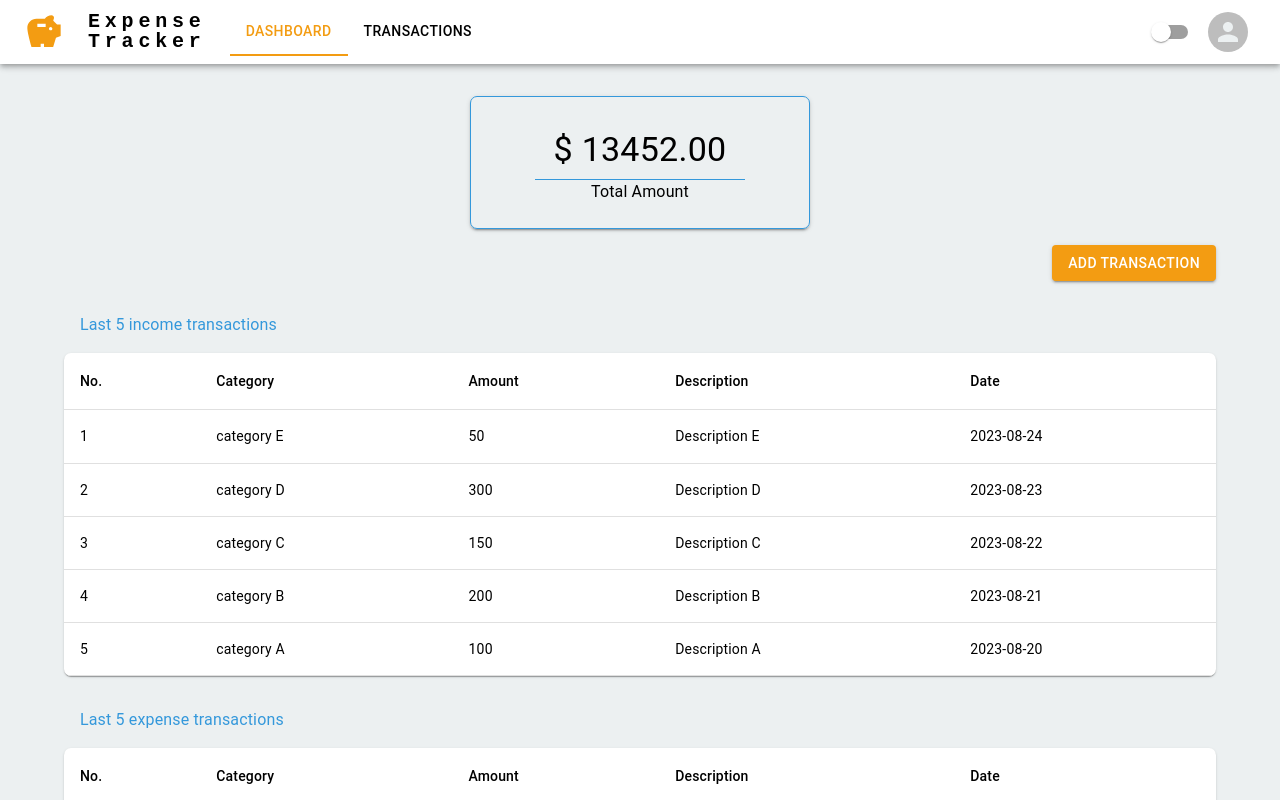
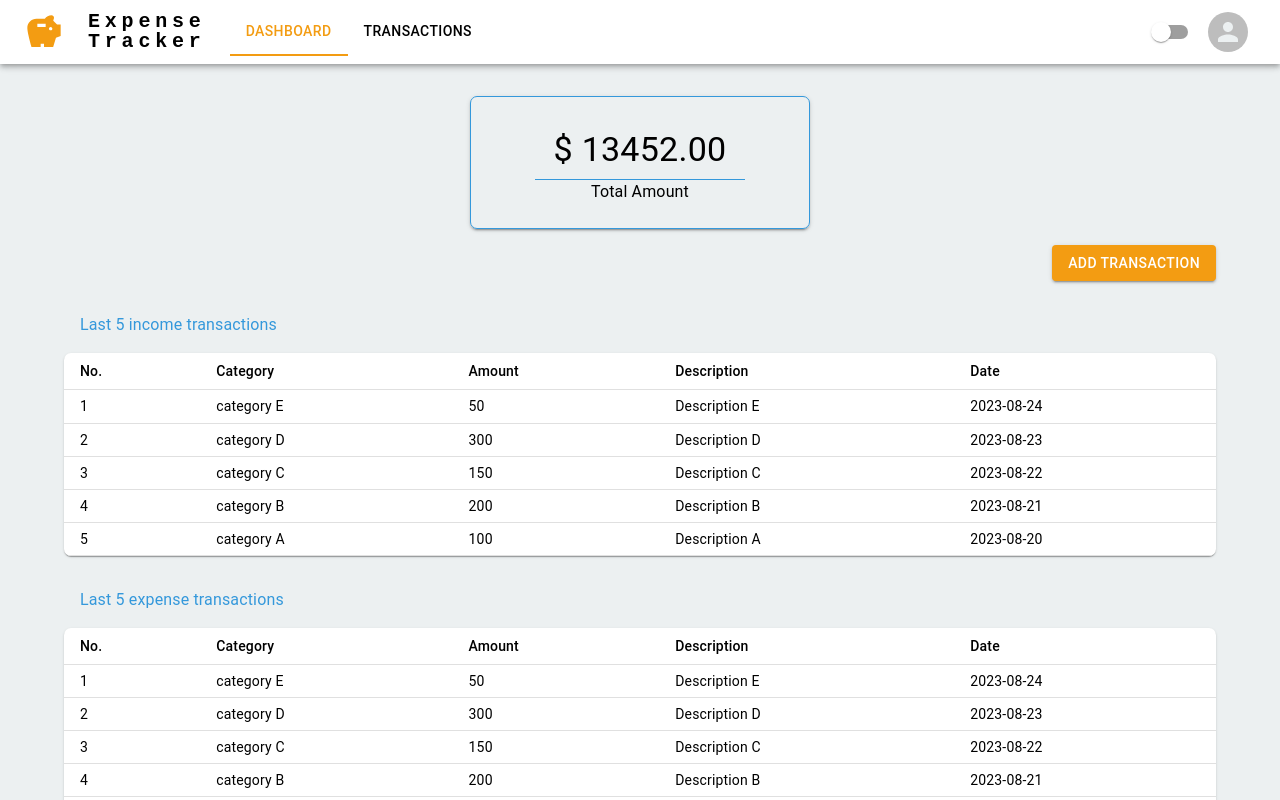
Before and after one commit to AndjelaBoltaKovacic/ExpenseTracker, a React (Create React App) app in the folder Expense Tracker - FE/: page /dashboard in a window 1280 px wide. Shown: the top 800 px of the page. Built offline with nearby package versions, Linux system fonts and the light colour scheme; sample sign-in values are in the browser's storage.

Commit message:
improved loader

```diff
--- a/Expense Tracker - FE/src/common/loader.tsx
+++ b/Expense Tracker - FE/src/common/loader.tsx
@@ -2,10 +2,10 @@ import { ReactNode } from 'react';
 import CircularProgress from '@mui/material/CircularProgress';
 import Box from '@mui/material/Box';
 
-function Loader({ isLoading, children }: { isLoading: boolean; children: ReactNode }) {
+function Loader({ isLoading, size = '12vw', children }: { isLoading: boolean; size?: string; children: ReactNode }) {
   return isLoading ? (
-    <Box sx={{ height: '100vh', display: 'flex', justifyContent: 'center', marginTop: { xs: '40px', md: '200px' } }}>
-      <CircularProgress size="20vw" />
+    <Box sx={{ height: '100%', display: 'flex', justifyContent: 'center', marginY: { xs: '40px', md: '200px' } }}>
+      <CircularProgress size={size} />
     </Box>
   ) : (
     <>{children}</>
--- a/Expense Tracker - FE/src/common/modal/custom-modal.tsx
+++ b/Expense Tracker - FE/src/common/modal/custom-modal.tsx
@@ -31,6 +31,8 @@ const CustomModal = ({
             padding: '20px',
             outline: 'none',
             boxShadow: '0px 0px 10px rgba(0, 0, 0, 0.2)',
+            width: { xs: '95%', sm: '80%', md: '50%' },
+            maxWidth: '552px',
           }}
         >
           <Box textAlign="end" sx={{ cursor: 'pointer' }}>
--- /dev/null
+++ b/Expense Tracker - FE/src/common/table/SmallTableCell.tsx
@@ -0,0 +1,8 @@
+import { ReactNode } from 'react';
+import TableCell from '@mui/material/TableCell';
+
+function SmallTableCell({ children }: { children?: ReactNode }) {
+  return <TableCell size="small">{children}</TableCell>;
+}
+
+export default SmallTableCell;
--- a/Expense Tracker - FE/src/common/table/table.tsx
+++ b/Expense Tracker - FE/src/common/table/table.tsx
@@ -1,17 +1,10 @@
 import { useState } from 'react';
-import Table from '@mui/material/Table';
-import TableBody from '@mui/material/TableBody';
-import TableCell from '@mui/material/TableCell';
-import TableContainer from '@mui/material/TableContainer';
-import TableHead from '@mui/material/TableHead';
-import TableRow from '@mui/material/TableRow';
-import Button from '@mui/material/Button';
-import Paper from '@mui/material/Paper';
+import { Table, TableBody, TableContainer, TableHead, TableRow, Button, Paper } from '@mui/material';
 import { Expense } from '../../models/expenses';
-import { VoidFn } from '../../models/common';
+import { DataEntry, VoidFn } from '../../models/common';
 import SortLabel from './sort-label';
-
-type DataEntry = Array<Expense>[number];
+import SmallTableCell from './SmallTableCell';
+import { TABLE_HEADERS } from '../../values/constants/table';
 
 const DataTable = ({
   disableSort,
@@ -50,51 +43,23 @@ const DataTable = ({
         <Table aria-label="Sortable table">
           <TableHead>
             <TableRow>
-              <TableCell>No.</TableCell>
-              <TableCell>
+              <SmallTableCell>No.</SmallTableCell>
+              {TABLE_HEADERS.map(({ title, property }) => (
+                <SmallTableCell>
                   <SortLabel
                     disabled={disableSort}
-                  propertyName="category"
-                  title="Category"
+                    propertyName={property}
+                    title={title}
                     handleSort={handleSort}
                     order={order}
                     orderBy={orderBy}
                   />
-              </TableCell>
-              <TableCell>
-                <SortLabel
-                  disabled={disableSort}
-                  propertyName="amount"
-                  title="Amount"
-                  handleSort={handleSort}
-                  order={order}
-                  orderBy={orderBy}
-                />
-              </TableCell>
-              <TableCell>
-                <SortLabel
-                  disabled={disableSort}
-                  propertyName="description"
-                  title="Description"
-                  handleSort={handleSort}
-                  order={order}
-                  orderBy={orderBy}
-                />
-              </TableCell>
-              <TableCell>
-                <SortLabel
-                  disabled={disableSort}
-                  propertyName="creationTime"
-                  title="Date"
-                  handleSort={handleSort}
-                  order={order}
-                  orderBy={orderBy}
-                />
-              </TableCell>
+                </SmallTableCell>
+              ))}
               {!hideButtons && (
                 <>
-                  <TableCell></TableCell>
-                  <TableCell></TableCell>
+                  <SmallTableCell />
+                  <SmallTableCell />
                 </>
               )}
             </TableRow>
@@ -102,19 +67,19 @@ const DataTable = ({
           <TableBody>
             {sortedData.map((row, i) => (
               <TableRow key={row.id}>
-                <TableCell>{i + 1}</TableCell>
-                <TableCell>{row.category}</TableCell>
-                <TableCell>{row.amount}</TableCell>
-                <TableCell>{row.description}</TableCell>
-                <TableCell>{row.creationTime}</TableCell>
+                <SmallTableCell>{i + 1}</SmallTableCell>
+                <SmallTableCell>{row.category}</SmallTableCell>
+                <SmallTableCell>{row.amount}</SmallTableCell>
+                <SmallTableCell>{row.description}</SmallTableCell>
+                <SmallTableCell>{row.creationTime}</SmallTableCell>
                 {!hideButtons && (
                   <>
-                    <TableCell>
+                    <SmallTableCell>
                       <Button variant="outlined" color="primary" onClick={onEditClick && (() => onEditClick(row))}>
                         Edit
                       </Button>
-                    </TableCell>
-                    <TableCell>
+                    </SmallTableCell>
+                    <SmallTableCell>
                       <Button
                         variant="outlined"
                         color="secondary"
@@ -122,7 +87,7 @@ const DataTable = ({
                       >
                         Delete
                       </Button>
-                    </TableCell>
+                    </SmallTableCell>
                   </>
                 )}
               </TableRow>
--- a/Expense Tracker - FE/src/contexts/themeContext.tsx
+++ b/Expense Tracker - FE/src/contexts/themeContext.tsx
@@ -26,10 +26,11 @@ export default function MyThemeProvider({ children }: { children: ReactNode }) {
     if (storedTheme) {
       return setMode(storedTheme as Theme);
     }
-    const systemTheme = prefersDarkMode ? Theme.Dark : Theme.Light
+    const systemTheme = prefersDarkMode ? Theme.Dark : Theme.Light;
     setMode(systemTheme);
-    localStorage.setItem('theme', systemTheme)
-  }, []);
+
+    localStorage.setItem('theme', systemTheme);
+  }, [prefersDarkMode]);
 
   const colorMode = useMemo(
     () => ({
--- a/Expense Tracker - FE/src/pages/layout/dashboard/dashboard.tsx
+++ b/Expense Tracker - FE/src/pages/layout/dashboard/dashboard.tsx
@@ -9,6 +9,7 @@ import { useUserContext } from '../../../contexts/userContext';
 import CustomModal from '../../../common/modal/custom-modal';
 import AddTransactionForm from '../../../common/form/add-transaction/add-transaction-form';
 import { expenses } from '../../../services/mocks/expenses';
+import Loader from '../../../common/loader';
 
 function Dashboard() {
   const { isPremium } = useUserContext();
@@ -22,12 +23,13 @@ function Dashboard() {
     setOpenModal(false);
   };
   return (
+    <Loader isLoading={false}>
       <Container>
         <CustomModal isOpen={openModal} title="Add Transaction" handleClose={handleClose}>
           <AddTransactionForm handleClose={handleClose} />
         </CustomModal>
         <AmountDisplay />
-      <Box mt={2} display="flex" justifyContent="end">
+        <Box mt={2} display="flex" justifyContent={{ xs: 'center', md: 'end' }}>
           <Button variant="contained" color="secondary" onClick={handleOpen}>
             Add Transaction
           </Button>
@@ -47,6 +49,7 @@ function Dashboard() {
         </Box>
         {isPremium && <NoticeCard title="Weekly reminder" text="some text" />}
       </Container>
+    </Loader>
   );
 }
 
--- /dev/null
+++ b/Expense Tracker - FE/src/values/constants/table.ts
@@ -0,0 +1,6 @@
+export const TABLE_HEADERS = [
+  { title: 'Category', property: 'category' },
+  { title: 'Amount', property: 'amount' },
+  { title: 'Description', property: 'description' },
+  { title: 'Date', property: 'creationTime' },
+];
```
Also changed, not shown: Expense Tracker - FE/src/common/form/add-transaction/add-transaction-form.tsx (+21 -7 lines), Expense Tracker - FE/src/models/common.ts (+8 -4 lines). Lines whose indentation alone changed are shown as unchanged.
